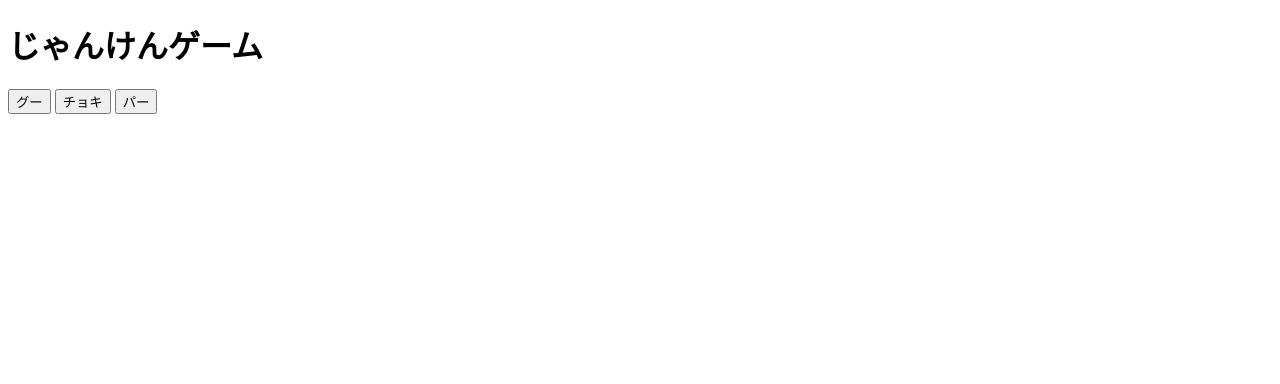
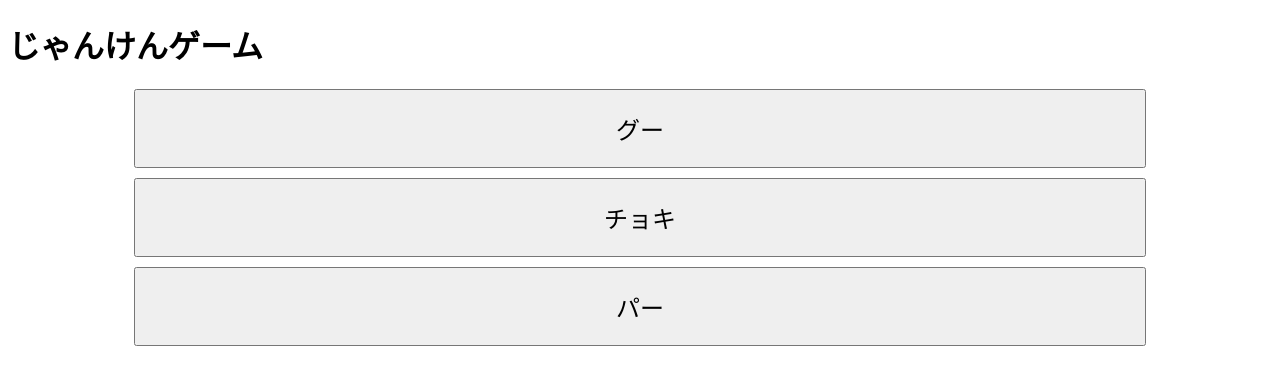
Before and after one commit to TomokiYama/janken-game, a plain HTML site: page index.html in a window 1280 px wide. Drawn offline with Linux system fonts and the light colour scheme.

Commit message:
Update index.html

```diff
--- a/index.html
+++ b/index.html
@@ -2,7 +2,17 @@
 <html>
 <head>
   <title>じゃんけんゲーム</title>
+  <meta name="viewport" content="width=device-width, initial-scale=1.0">
 </head>
+<style>
+button {
+  width: 80%;
+  font-size: 24px;
+  padding: 20px;
+  margin: 10px auto;
+  display: block;
+}
+</style>
 <body>
 
 <h1>じゃんけんゲーム</h1>
```
